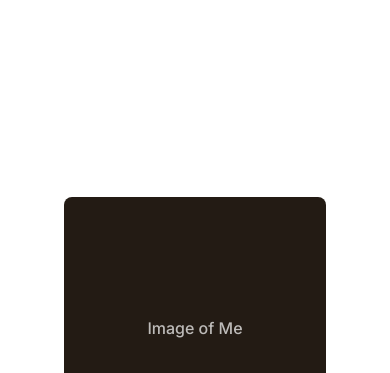
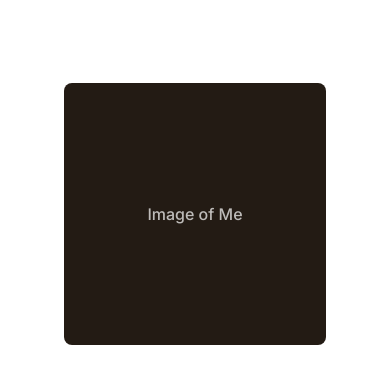
Before and after one commit to HarryDickenson/harrydickenson.github.io, a plain HTML site: page index.html in a window 390 px wide. Shown: the part 78-451 px from the top of the page. Drawn offline with Linux system fonts and the light colour scheme.

Commit message:
Update index.html

```diff
--- a/index.html
+++ b/index.html
@@ -62,16 +62,18 @@
     .nav-links a:hover{ text-decoration:underline; }
 
     /* ===== Hero ===== */
-    .hero{
+    .hero {
       max-width: var(--maxw);
-      margin: 0px auto 40px auto;
+      margin: 0 auto; /* remove top margin completely */
       padding: 0 24px;
       display: grid;
       grid-template-columns: 1.2fr 1fr;
+      align-items: center;
       gap: clamp(24px, 5vw, 64px);
-      min-height: calc(100vh - var(--header-h)); /* fill the screen under sticky header */
-      align-items: center;                        /* vertical centering */
-      padding-block: clamp(32px, 6vh, 96px);      /* breathable top/bottom padding */
+
+      /* Let hero fill most of the screen but not overshoot */
+      min-height: calc(90vh - var(--header-h));
+      padding-block: clamp(16px, 4vh, 64px); /* reduce breathing space */
     }
     .hero h1{
       font-size: clamp(42px, 10vw, 120px);
@@ -90,6 +92,15 @@
       font-weight: 500;
       user-select: none;
     }
+      @media (max-width: 960px){
+    .hero {
+      grid-template-columns: 1fr;
+      margin-top: 0;           /* no forced gap */
+      min-height: auto;        /* let content size itself */
+      padding-block: 32px 48px;
+    }
+    .me-card { order: -1; }
+  }
 
     /* ===== Sections ===== */
     .section{
```
